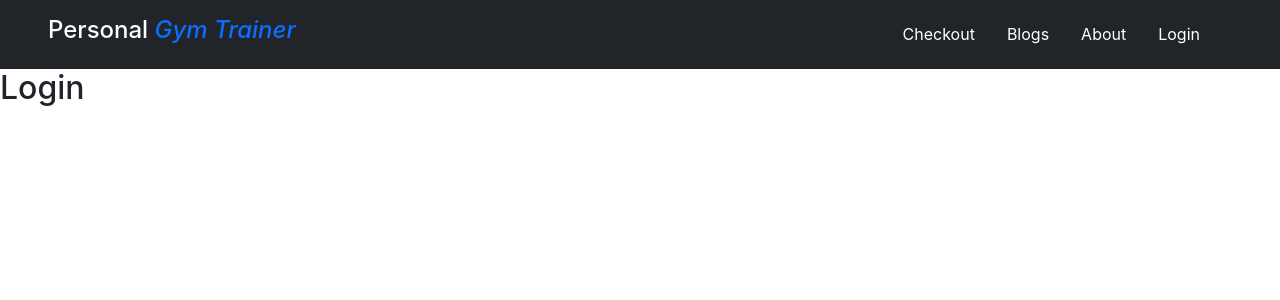
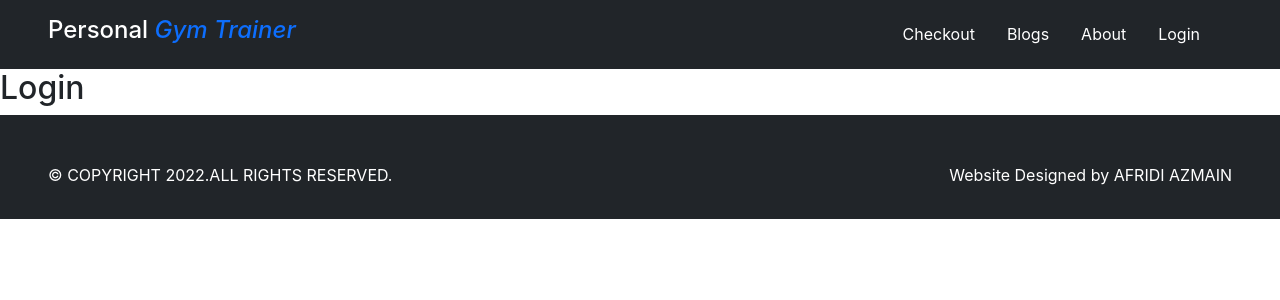
Before and after one commit to Azmain951/personal-gym-trainer, a React (Create React App) app: page /login in a window 1280 px wide. Shown: the top 300 px of the page. Built offline with nearby package versions, Linux system fonts and the light colour scheme.

Commit message:
footer added

```diff
--- a/src/App.js
+++ b/src/App.js
@@ -5,6 +5,7 @@ import Header from './components/Header/Header';
 import Home from './components/Home/Home';
 import About from './components/About/About';
 import Login from './components/Login/Login';
+import Footer from './components/Footer/Footer';
 
 function App() {
   return (
@@ -17,6 +18,7 @@ function App() {
         <Route path='/about' element={<About></About>}></Route>
         <Route path='/login' element={<Login></Login>}></Route>
       </Routes>
+      <Footer></Footer>
     </div >
   );
 }
--- /dev/null
+++ b/src/components/Footer/Footer.js
@@ -0,0 +1,14 @@
+import React from 'react';
+
+const Footer = () => {
+    const date = new Date();
+
+    return (
+        <div className='d-flex justify-content-between px-5 pt-5 pb-3 bg-dark text-white'>
+            <p className='text-uppercase'>&copy; copyright {date.getFullYear()}.all rights reserved.</p>
+            <p>Website Designed by AFRIDI AZMAIN</p>
+        </div>
+    );
+};
+
+export default Footer;
```
